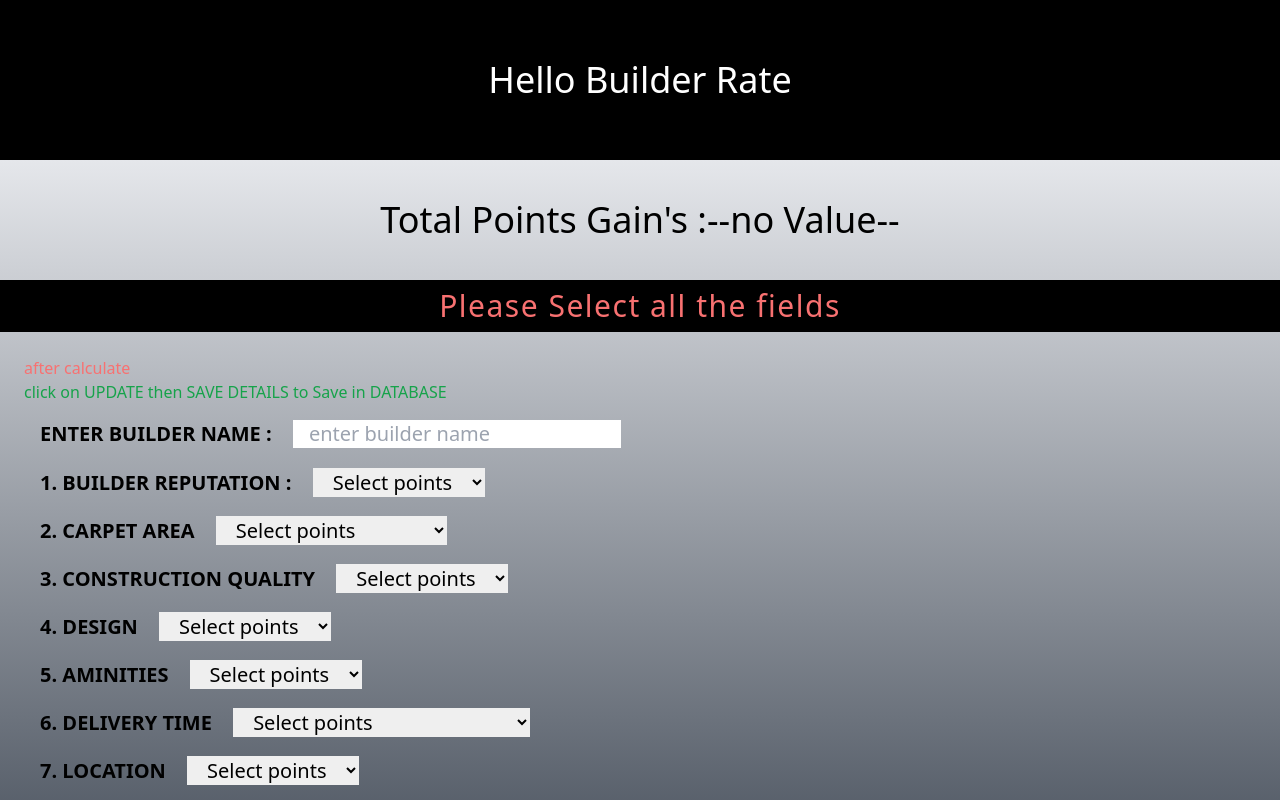
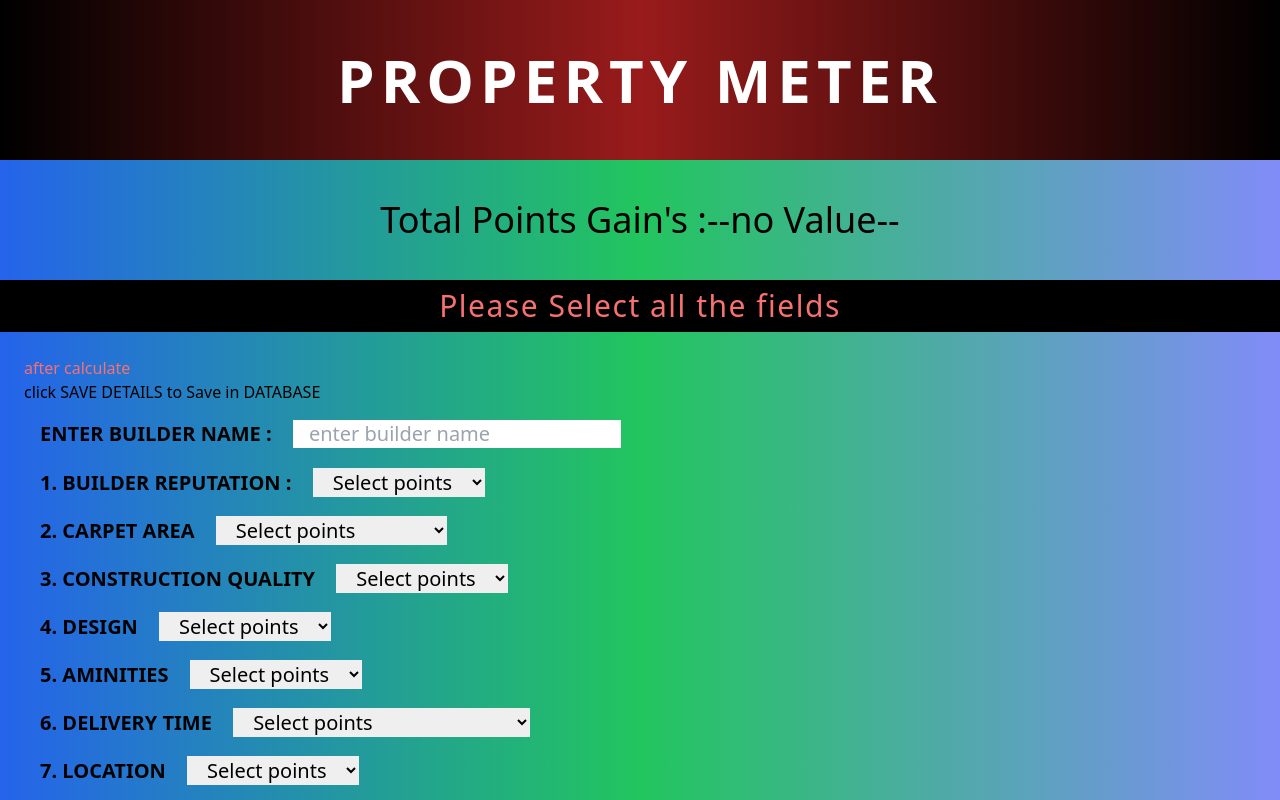
Before and after one commit to dhiraj-source/builder-choice, a Next.js app: page / in a window 1280 px wide. Shown: the top 800 px of the page. Built offline with nearby package versions, Linux system fonts and the light colour scheme.

Commit message:
color-change

```diff
--- a/src/components/Header.js
+++ b/src/components/Header.js
@@ -1,8 +1,10 @@
 export default function () {
     return (
-        <section id="header" className="w-full bg-black min-h-[20vh] text-white flex justify-center text-center">
-            <div className=" container my-auto mx-auto">
-                <h1 className="text-4xl" >Hello Builder Rate</h1>
+        // <section id="header" className="w-full text-transparent bg-clip-text bg-gradient-to-r from-red-900 via-orange-600 to-red-900 min-h-[20vh] text-white  flex justify-center text-center">
+        <section id="header" className="w-full bg-gradient-to-r from-black via-red-800 to-black min-h-[20vh] text-white  flex justify-center text-center">
+
+           <div className=" container my-auto mx-auto">
+                <h1 className=" text-4xl md:text-6xl font-extrabold uppercase tracking-widest " >Property meter</h1>
             </div>
         </section>
     )
--- a/src/components/forms.js
+++ b/src/components/forms.js
@@ -116,7 +116,7 @@ const Forms = () => {
     // }
 
     return (
-        <section className="bg-gradient-to-b from-gray-200 to-gray-800 min-h-screen">
+        <section className="bg-gradient-to-r from-blue-600 via-green-500 to-indigo-400 min-h-screen">
             <div className="text-4xl flex justify-center text-center py-10 space-x-3">
                 <p>Total Points Gain's : </p>{store ? <div className="flex font-extrabold"><p className="text-red-800">{total}</p><p>/41</p></div> : "--no Value--"}
             </div>
@@ -127,7 +127,7 @@ const Forms = () => {
             <div className="container grid grid-cols-2 mx-auto my-auto px-6 py-6">
 
                 <form className="grid grid-rows-10 space-y-4 col-span-1" onSubmit={handleSubmit}>
-                    <div className="text-red-400"> after calculate <p className="text-green-600">click on UPDATE then SAVE DETAILS to Save in DATABASE</p></div>
+                    <div className="text-red-400"> after calculate <p className="text-black">click SAVE DETAILS to Save in DATABASE</p></div>
                     <div className=" text-xl ">
                         <label htmlFor="builderName" className="font-bold uppercase px-4">Enter Builder Name :</label>{" "}
                         <input className="px-4"
```
